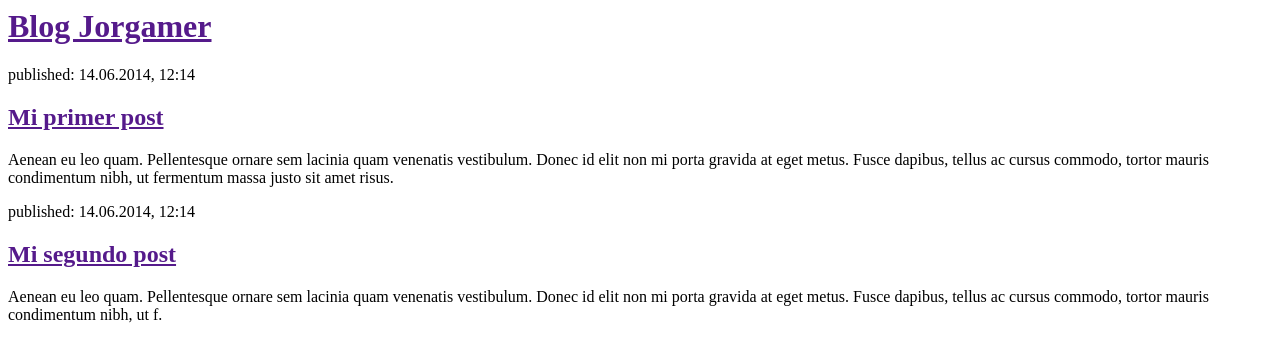
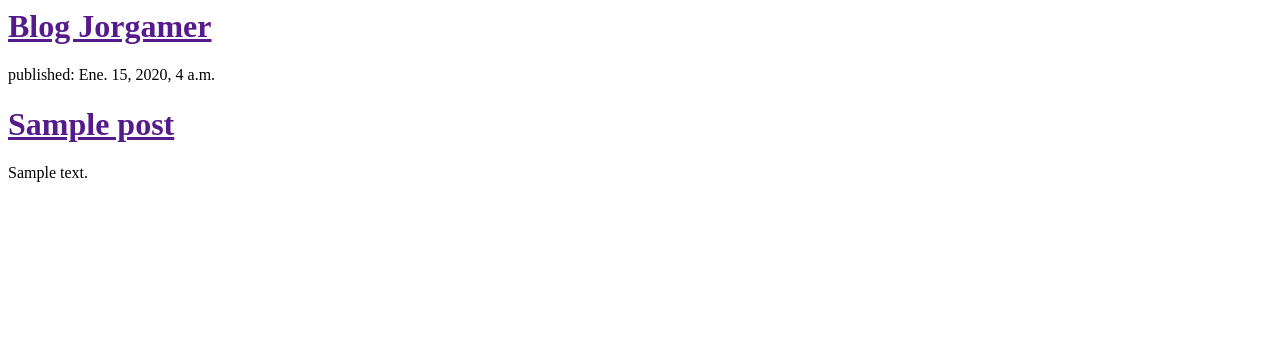
Before and after one commit to jorgamer1/my-first-blog, a Django app: template blog/templates/blog/post_list.html in a window 1280 px wide. Shown: the top 362 px of the page. Run offline with Django 3.2, Linux system fonts and the light colour scheme; the template is opened without the code that fills it: values that come from a table or form of the project are taken from there, others are empty; tables that the repository leaves empty hold one stand-in row (values such as "Sample post").

Commit message:
Modificando el template de los posts en la base de datos

```diff
--- a/blog/templates/blog/post_list.html
+++ b/blog/templates/blog/post_list.html
@@ -7,17 +7,13 @@
                 <h1><a href="">Blog Jorgamer</a></h1>
             </div>
 
+        {% for post in posts %}
             <div>
-                <p>published: 14.06.2014, 12:14</p>
-                <h2><a href="">Mi primer post</a></h2>
-                <p>Aenean eu leo quam. Pellentesque ornare sem lacinia quam venenatis vestibulum. Donec id elit non mi porta gravida at eget metus. Fusce dapibus, tellus ac cursus commodo, tortor mauris condimentum nibh, ut fermentum massa justo sit amet risus.</p>
-            </div>
-
-            <div>
-                <p>published: 14.06.2014, 12:14</p>
-                <h2><a href="">Mi segundo post</a></h2>
-                <p>Aenean eu leo quam. Pellentesque ornare sem lacinia quam venenatis vestibulum. Donec id elit non mi porta gravida at eget metus. Fusce dapibus, tellus ac cursus commodo, tortor mauris condimentum nibh, ut f.</p>
-            </div>
+            <p>published: {{ post.published_date }}</p>
+            <h1><a href="">{{ post.title }}</a></h1>
+            <p>{{ post.text|linebreaksbr }}</p>
+        </div>
+        {% endfor %}
  </body>
 
 </html>
--- a/blog/views.py
+++ b/blog/views.py
@@ -1,5 +1,8 @@
 from django.shortcuts import render
+from django.utils import timezone
+from .models import Post
 
 # Create your views here.
 def post_list(request):
- return render(request, "blog/post_list.html", {})
+ posts = Post.objects.filter(published_date__lte=timezone.now()).order_by('published_date')
+ return render(request, "blog/post_list.html", {"posts": posts})
```
